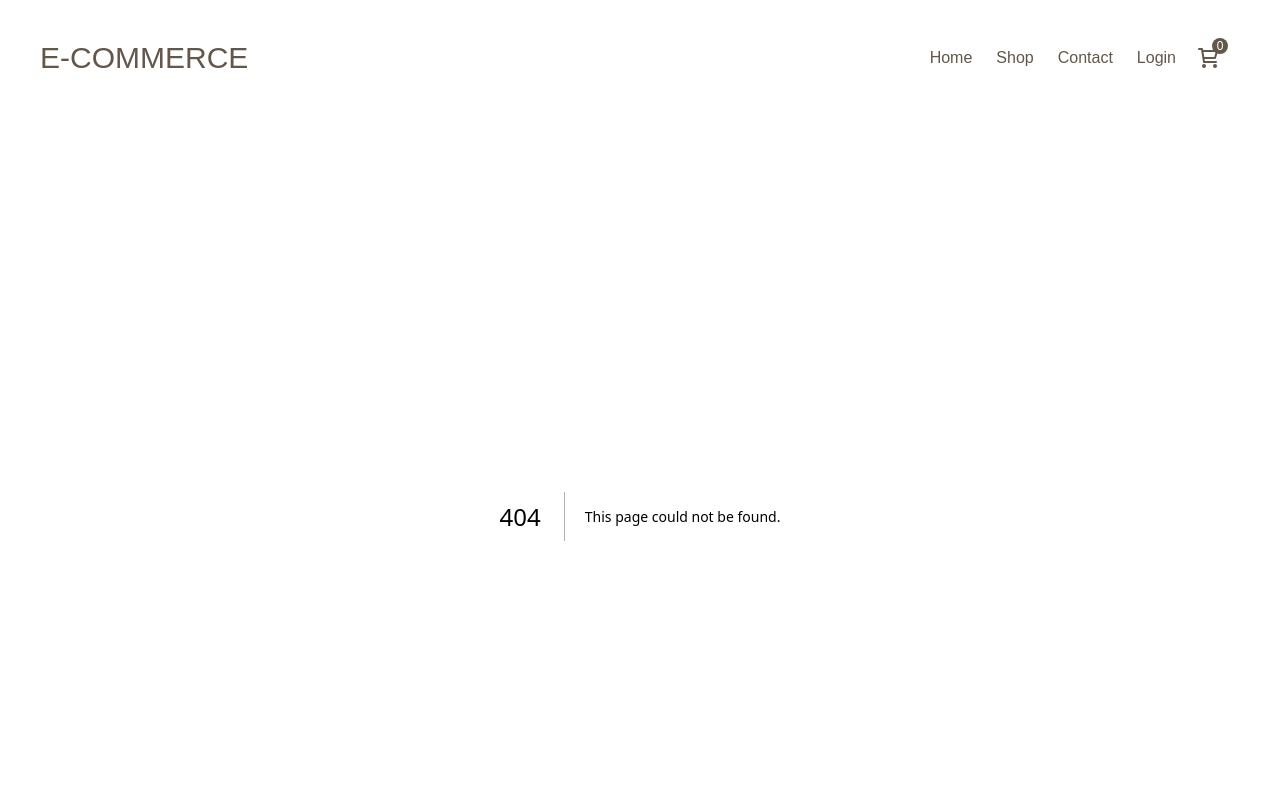
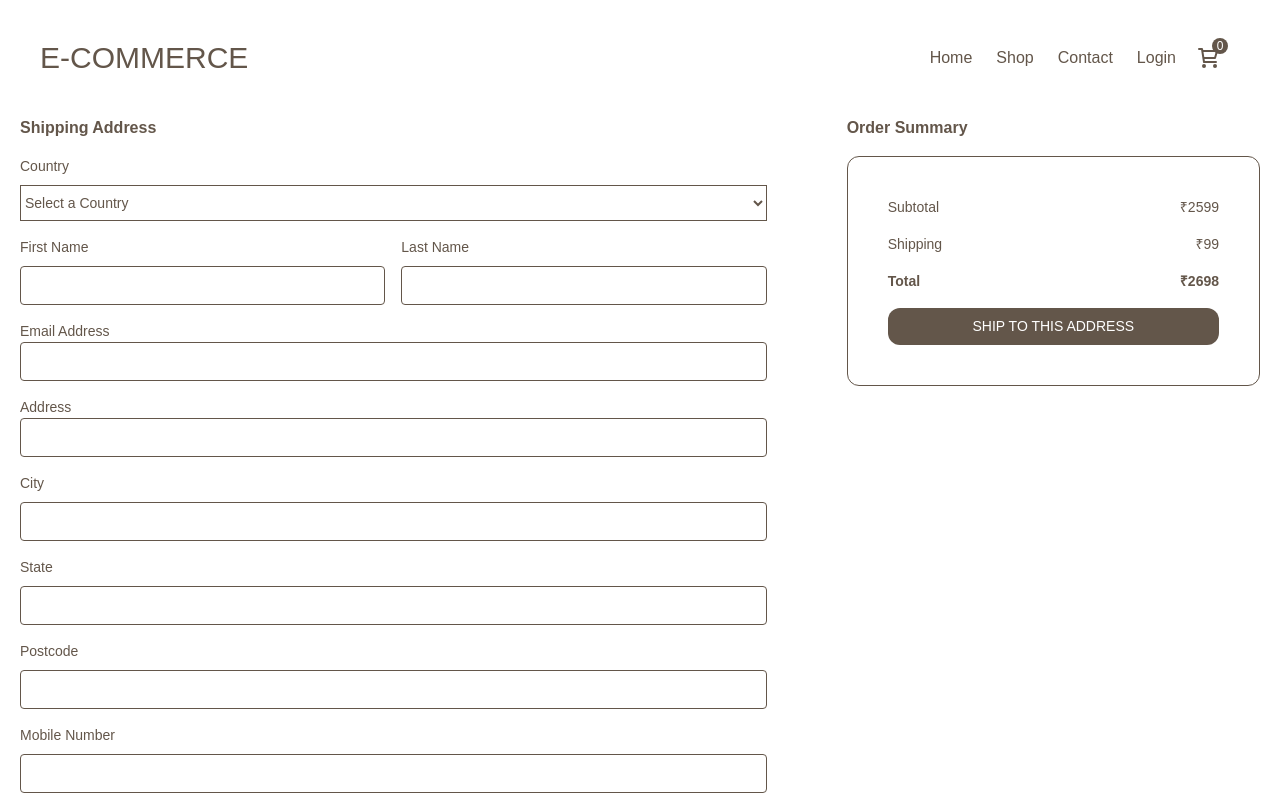
Before and after one commit to dhanasameer/next-project, a Next.js app: page /check-out in a window 1280 px wide. Before the commit this address had no page. Shown: the top 800 px of the page. Built offline with nearby package versions, Linux system fonts and the light colour scheme; a web font is replaced by a local one.

Commit message:
checkout page

```diff
--- a/app/_components/Card.tsx
+++ b/app/_components/Card.tsx
@@ -10,16 +10,23 @@ type Props = {
 
 const Card = ({ image, name, category, price }: Props) => {
   return (
-    <div className="inline-block mx-2 my-5 rounded-[20] overflow-hidden shadow-2xl text-[#63564a]  ">
-      <div className="h-[50vh] w-[50vh] relative">
+    <div className=" mx-2 my-5 rounded-[20] overflow-hidden shadow-2xl text-[#63564a]  ">
+      <div
+        className="
+      h-[65%] relative"
+      >
         <Image src={image} alt="image" fill className="h-full object-cover " />
       </div>
 
-      <div className=" p-2 flex flex-col gap- ">
-        <div className="font-bold   md:text-[22px]">{name}</div>
-        <div className="  md:text-[16px]">{category}</div>
+      <div className=" p-2 flex flex-col gap-2 ">
+        <div className="font-bold  text-[14px] sm:text-[16px] md:text-[20px] ">
+          {name}
+        </div>
+        <div className=" text-[10px] sm:text-[10px] md:text-[16px] ">
+          {category}
+        </div>
         <hr className="text-[#c2bab2]" />
-        <div className="  md:text-[30px] font-bold text-[#3b332c]">
+        <div className=" text-[8px] sm:text-[12px] md:text-[22px]  font-bold text-[#3b332c]">
           {price}
           <span className="text-[12px] text-[#63564a] pl-1">INR</span>
         </div>
--- a/app/cart/page.tsx
+++ b/app/cart/page.tsx
@@ -3,6 +3,7 @@ import Image from "next/image";
 import image1 from "../../public/images/593dbc5d1e8f0af0d4fd35914d63a4ee.jpg";
 import image2 from "../../public/images/S45bf3b8b511e4c8ab6a64844fc6556e2u.webp";
 import image3 from "../../public/images/ddca409f09495515caf83acbf64f05b5.jpg";
+import Link from "next/link";
 
 const array = [
   {
@@ -94,9 +95,11 @@ const Cart = () => {
         <div className="text-xl">Item Total:</div>
         <div className="text-xl">Total:</div>
 
-        <button className="bg-white text-sm py-2 px-30 rounded-xl text-center ">
-          Proceed to Checkout
-        </button>
+        <Link href="/check-out">
+          <button className="bg-white text-sm py-2 px-30 rounded-xl text-center ">
+            Proceed to Checkout
+          </button>
+        </Link>
       </div>
     </div>
   );
--- /dev/null
+++ b/app/check-out/page.tsx
@@ -0,0 +1,178 @@
+"use client";
+import React from "react";
+import z from "zod";
+import { zodResolver } from "@hookform/resolvers/zod";
+import { Form, useForm } from "react-hook-form";
+const checkoutSchema = z.object({
+  country: z.string().nonempty("Please select a Country"),
+  firstName: z.string().min(1, "Please enter First Name"),
+  lastName: z.string().min(1, "Please enter Last Name"),
+  email: z
+    .string()
+    .min(1, "Please enter Email Address")
+    .email({ message: "Invalid Email Format" }),
+  address: z.string().min(1, "Please enter Address"),
+  city: z.string().min(1, "Please enter City"),
+  state: z.string().min(1, "Please enter State"),
+  postcode: z.string().min(6, "Please enter Postcode"),
+  mobile: z.string().min(10, "Please enter Mobile Number"),
+});
+type Tcheckout = z.infer<typeof checkoutSchema>;
+
+const CheckOut = () => {
+  const {
+    register,
+    handleSubmit,
+    formState: { errors },
+  } = useForm({ resolver: zodResolver(checkoutSchema) });
+  const submit = (data: Tcheckout) => console.log(data);
+  return (
+    <form
+      className="grid grid-cols-3  text-[#63564a] m-5  "
+      onSubmit={handleSubmit(submit)}
+    >
+      <div className="col-span-2 pr-20">
+        <div className="font-bold pb-4">Shipping Address</div>
+        <div className="flex flex-col gap-4 text-[14px]">
+          <div>
+            <div className="pb-2">Country</div>
+
+            <select
+              {...register("country")}
+              name="country"
+              id="country"
+              className="border w-full py-2"
+            >
+              {errors.country && (
+                <p className="text-red-700">{errors.country.message}</p>
+              )}
+              <option value="select">Select a Country</option>
+              <option value="india">India</option>
+              <option value="uae">UAE</option>
+              <option value="saudi arabia">Saudi Arabia</option>
+              <option value="kuwait">Kuwait</option>
+              <option value="oman">Oman</option>
+              <option value="bahrain">Bahrain</option>
+            </select>
+          </div>
+          <div className="flex gap-4  w-full">
+            <div className="w-1/2">
+              <div className="pb-2">First Name</div>
+              <input
+                {...register("firstName")}
+                type="text"
+                className="border rounded-sm py-2 w-full"
+              />
+              {errors.firstName && (
+                <p className="text-red-700">{errors.firstName.message}</p>
+              )}
+            </div>
+            <div className="w-1/2">
+              <div className="pb-2">Last Name</div>
+              <input
+                {...register("lastName")}
+                type="text"
+                className="border rounded-sm py-2 w-full"
+              />
+              {errors.lastName && (
+                <p className="text-red-700">{errors.lastName.message}</p>
+              )}
+            </div>
+          </div>
+          <div>
+            <div>Email Address</div>
+            <input
+              {...register("email")}
+              type="text"
+              className="border rounded-sm py-2 w-full"
+            />
+            {errors.email && (
+              <p className="text-red-700">{errors.email.message}</p>
+            )}
+          </div>
+          <div>
+            <div>Address</div>
+            <input
+              {...register("address")}
+              type="text"
+              className="border rounded-sm py-2 w-full"
+            />
+            {errors.address && (
+              <p className="text-red-700">{errors.address.message}</p>
+            )}
+          </div>
+          <div>
+            <div className="pb-2">City</div>
+            <input
+              {...register("city")}
+              type="text"
+              className="border rounded-sm py-2 w-full"
+            />
+            {errors.city && (
+              <p className="text-red-700">{errors.city.message}</p>
+            )}
+          </div>
+          <div>
+            <div className="pb-2">State</div>
+            <input
+              {...register("state")}
+              type="text"
+              className="border rounded-sm py-2 w-full"
+            />
+            {errors.state && (
+              <p className="text-red-700">{errors.state.message}</p>
+            )}
+          </div>
+          <div>
+            <div className="pb-2">Postcode</div>
+            <input
+              {...register("postcode")}
+              type="text"
+              className="border rounded-sm py-2 w-full"
+            />
+            {errors.postcode && (
+              <p className="text-red-700">{errors.postcode.message}</p>
+            )}
+          </div>
+          <div>
+            <div className="pb-2">Mobile Number</div>
+            <input
+              {...register("mobile")}
+              type="text"
+              className="border rounded-sm py-2 w-full"
+            />
+            {errors.mobile && (
+              <p className="text-red-700">{errors.mobile.message}</p>
+            )}
+          </div>
+        </div>
+      </div>
+      <div className="flex flex-col gap-4 ">
+        <div className="font-bold">Order Summary</div>
+        <div className="border border-[#63564a] p-10 flex flex-col gap-4 rounded-xl text-[14px]">
+          <div className="flex justify-between">
+            <div>Subtotal</div>
+            <div>₹2599</div>
+          </div>
+          <div className="flex justify-between">
+            <div>Shipping</div>
+            <div>₹99</div>
+          </div>
+          <div className="flex justify-between font-bold">
+            <div>Total</div>
+            <div>₹2698</div>
+          </div>
+
+          <button
+            type="submit"
+            className="bg-[#63564a] text-[white] p-2 text-center w-full rounded-xl"
+          >
+            SHIP TO THIS ADDRESS
+          </button>
+        </div>
+      </div>
+    </form>
+  );
+};
+
+export default CheckOut;
```
